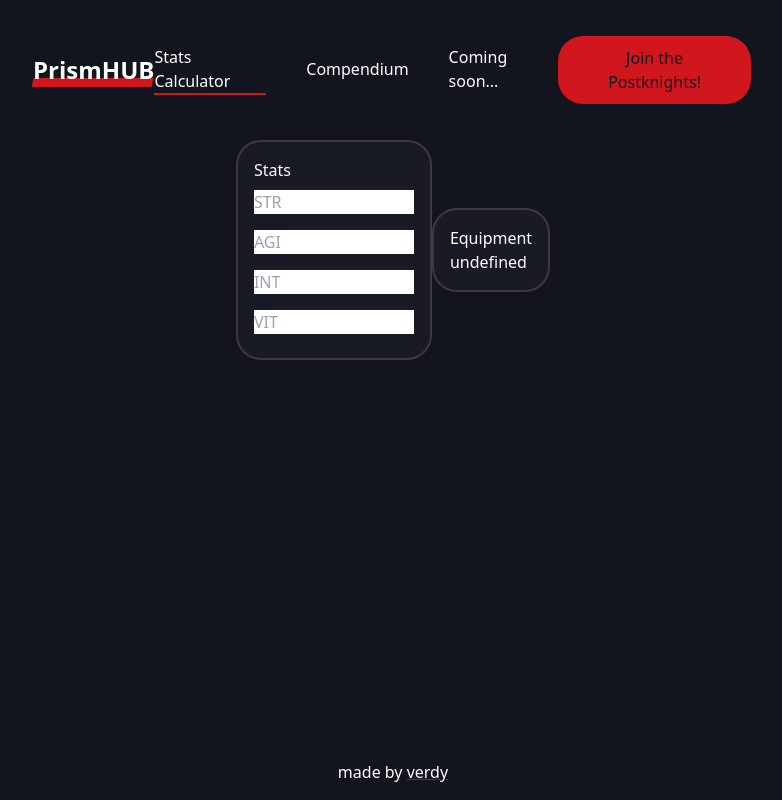
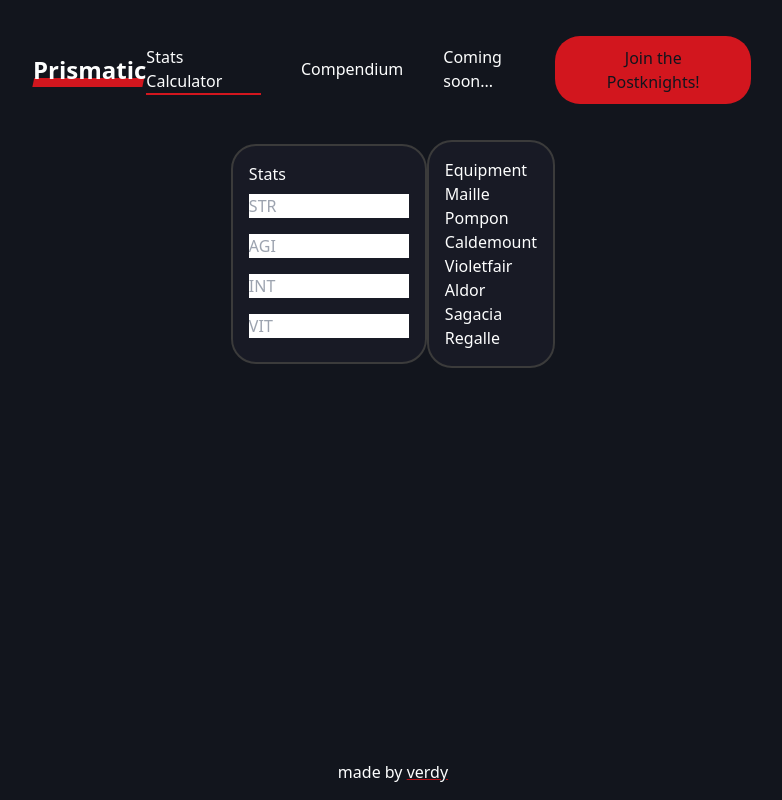
Before and after one commit to 7verdy/prismatic, a SvelteKit app: page /stats-calculator in a window 1280 px wide. Shown: the whole page, without its empty margins (247-1029 px from the left). Built offline with nearby package versions, Linux system fonts and the light colour scheme.

Commit message:
feat(stats-calculator): continue equipment card.

```diff
--- a/src/components/equipment.svelte
+++ b/src/components/equipment.svelte
@@ -1,9 +1,11 @@
 <script>
-    /**
-	 * @type {string}
-	 */
-    export let title;
+    const areas = [ 'Maille', 'Pompon', 'Caldemount', 'Violetfair',
+                    'Aldor', 'Sagacia', 'Regalle' ];
 </script>
 <div class="equipment">
-    {title}
+    {#each areas as area}
+    <div class="area">
+        {area}
+    </div>
+    {/each}
 </div>
--- a/src/components/nav.svelte
+++ b/src/components/nav.svelte
@@ -10,7 +10,7 @@
 <div>
 	<nav class="container px-6 py-8 mx-auto md:flex md:justify-between md:items-center">
 		<div>
-			<a class="text-xl font-bold md:text-2xl underline-stroke" href="/"> PrismHUB </a>
+			<a class="text-xl font-bold md:text-2xl underline-stroke" href="/"> Prismatic </a>
 			<!-- Mobile menu button -->
 			<!-- svelte-ignore a11y-click-events-have-key-events -->
 			<div on:click={toggleNavbar} class="flex md:hidden">
--- a/src/routes/+page.svelte
+++ b/src/routes/+page.svelte
@@ -1,4 +1,4 @@
 <svelte:head>
-    <title>Index | Prism Hub</title>
+    <title>Index | Prismatic</title>
 </svelte:head>
 <div class="content"></div>
--- a/src/routes/stats-calculator/+page.svelte
+++ b/src/routes/stats-calculator/+page.svelte
@@ -1,13 +1,13 @@
 <script>
-    import Card from "../../components/card.svelte";
-    import Stats from "../../components/stats.svelte";
-    import Equipment from "../../components/equipment.svelte";
+	import Card from '../../components/card.svelte';
+	import Stats from '../../components/stats.svelte';
+	import Equipment from '../../components/equipment.svelte';
 </script>
 <svelte:head>
-    <title>Stats Calculator | Prism Hub</title>
+	<title>Stats Calculator | Prismatic</title>
 </svelte:head>
 
 <div class="content">
-    <Card title="Stats" content={Stats}/>
-    <Card title="Equipment" content={Equipment}/>
+	<Card title="Stats" content={Stats} />
+	<Card title="Equipment" content={Equipment} />
 </div>
--- a/src/styles.css
+++ b/src/styles.css
@@ -66,7 +66,7 @@ footer a {
     position: absolute;
     left: 7%;
     bottom: 7px;
-    width: 120px;
+    width: 110px;
     height: 9px;
     transform: skew(-12deg) translateX(-7%);
     background: var(--color-accent);
@@ -118,3 +118,8 @@ button:hover {
 .stats > input {
     width: 10em;
 }
+
+.equipment-types {
+    display: flex;
+    flex-direction: column;
+}
```
